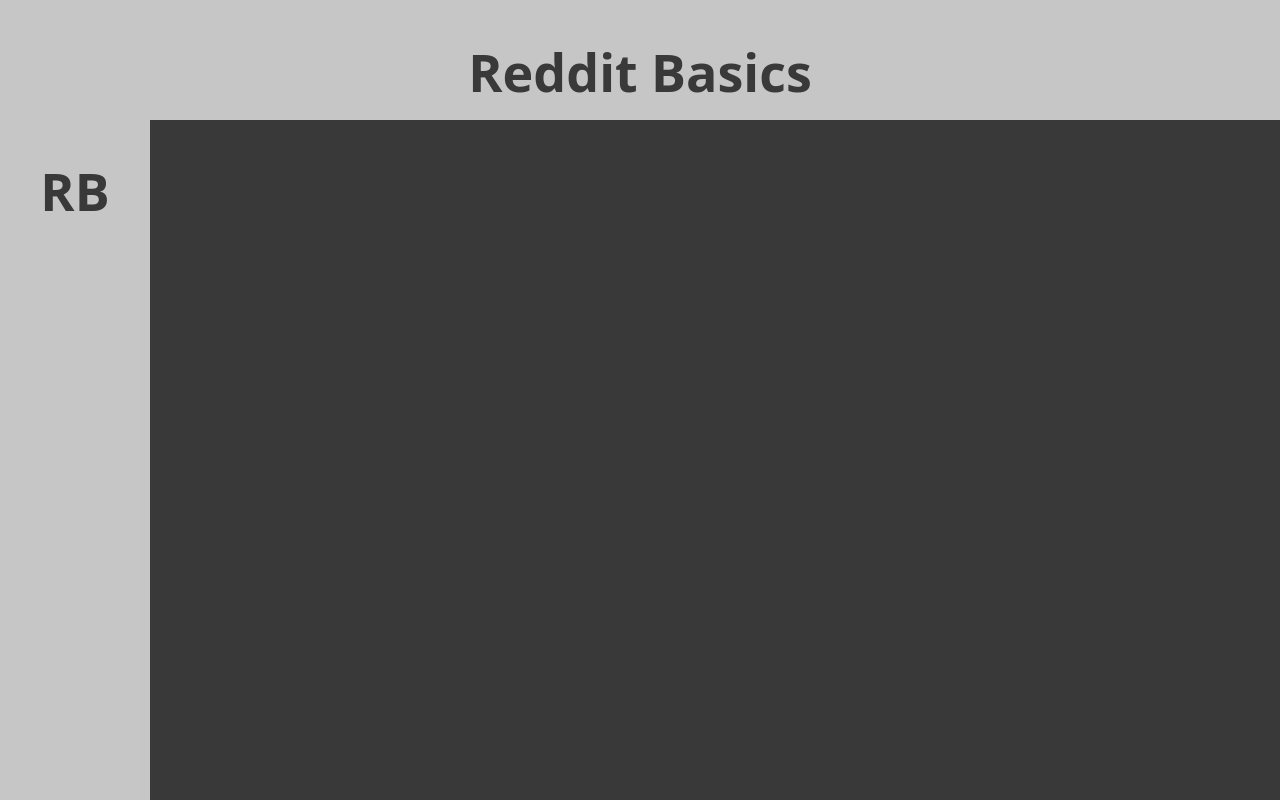
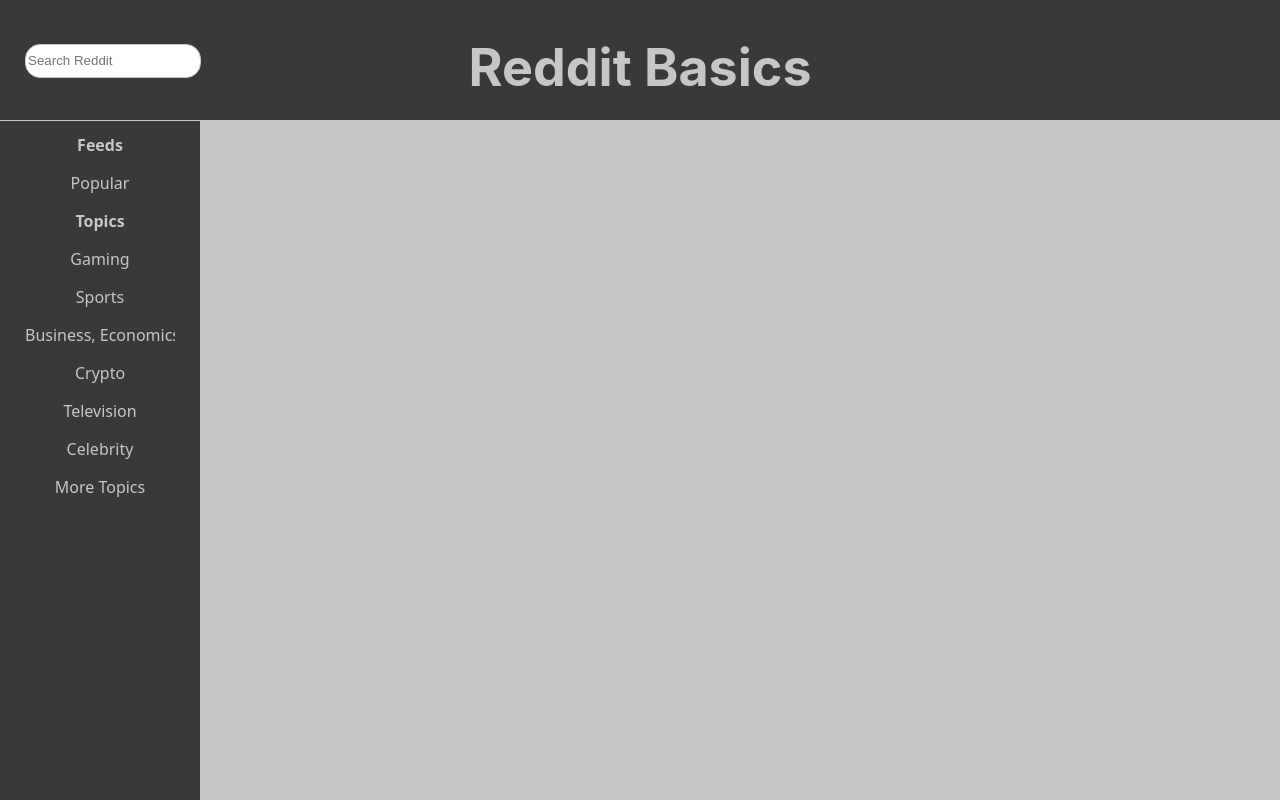
Before and after one commit to Bjsb121/redditbasics, a React (Create React App) app: page / in a window 1280 px wide. Shown: the top 800 px of the page. Built offline with nearby package versions, Linux system fonts and the light colour scheme.

Commit message:
Working fine, had to restart computer

```diff
--- a/src/App.css
+++ b/src/App.css
@@ -1,44 +1,77 @@
+html {
+  font-size: 16px;
+  font-family: 'Noto Sans', sans-serif;
+}
+
 .App {
   text-align: center;
-  height: 10000px;
+  height: 2500px;
   position: relative;
 }
 
 .App-header {
-  background-color: #393939;
+  background-color: #c6c6c6;
   height: 100%;
   display: flex;
   flex-direction: column;
   align-items: center;
   justify-content: center;
   font-size: calc(10px + 2vmin);
-  color: #C6C6C6;
-  font-family: 'Noto Sans', sans-serif;
+  color: #393939;
 }
 
 .App-topheader {
-  background-color: #C6C6C6;
+  background-color: #393939;
   position: sticky;
   top: 0;
   z-index: 10;
   font-size: calc(10px + 2vmin);
-  color: #393939;
-  font-family: 'Noto Sans', sans-serif;
+  color: #c6c6c6;
   height: 150px;
   text-align: center;
   height: 100px;
   padding: 1px 0px 19px 0px;
+  display: flex;
+  justify-content: space-around;
+  border-bottom: 1px solid #c6c6c6;
+}
+
+.search-bar {
+  height: 30px;
+  width: 170px;
+  align-self: center;
+  margin-bottom: -19px;
+  border: 1px solid #c6c6c6;
+  border-radius: 15px;
+  position: absolute;
+  left: 25px;
 }
 
 .App-sideheader {
-  background-color: #C6C6C6;
-  width: 150px;
+  background-color: #393939;
+  width: 200px;
   position: fixed;
   margin-left: 0;
-  z-index: 10;
+  z-index: 15;
   font-size: calc(10px + 2vmin);
-  color: #393939;
+  color: #c6c6c6;
   font-family: 'Noto Sans', sans-serif;
   height: 100%;
   text-align: center;
 }
+
+h2 {
+  font-size: 1rem;
+  font-weight: 900;
+  text-align: center;
+}
+
+p {
+  font-size: 1rem;
+  font-weight: 300;
+  max-width: 150px;
+  padding-left: 12.5%;
+  white-space: nowrap;
+  overflow: hidden;
+  text-align: center;
+}
--- a/src/App.js
+++ b/src/App.js
@@ -9,9 +9,19 @@
     <div className='App'>
       <header className='App-topheader'>
         <h1>Reddit Basics</h1>
+        <input type='text' placeholder='Search Reddit' className='search-bar'></input>
       </header>
       <header className='App-sideheader'>
-        <h1>RB</h1>
+        <h2>Feeds</h2>
+          <p>Popular</p>
+        <h2>Topics</h2>
+          <p>Gaming</p>
+          <p>Sports</p>
+          <p>Business, Economics, and Finance</p>
+          <p>Crypto</p>
+          <p>Television</p>
+          <p>Celebrity</p>
+          <p>More Topics</p>
       </header>
       <header className='App-header'>
         <h1>RB Main</h1>
```
